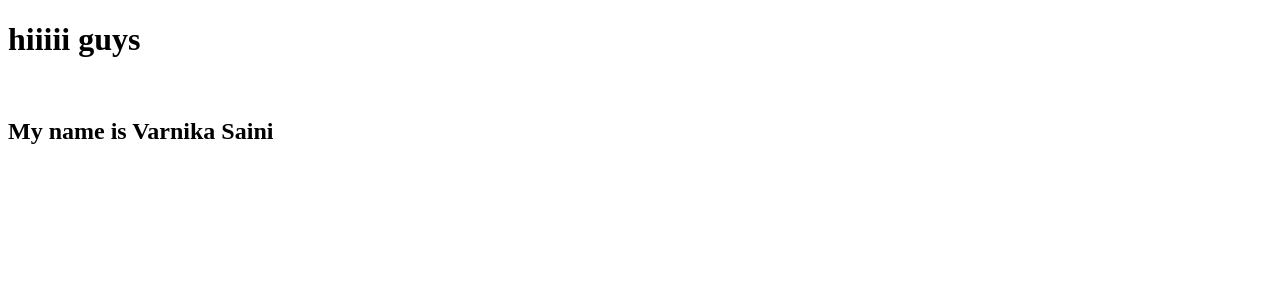
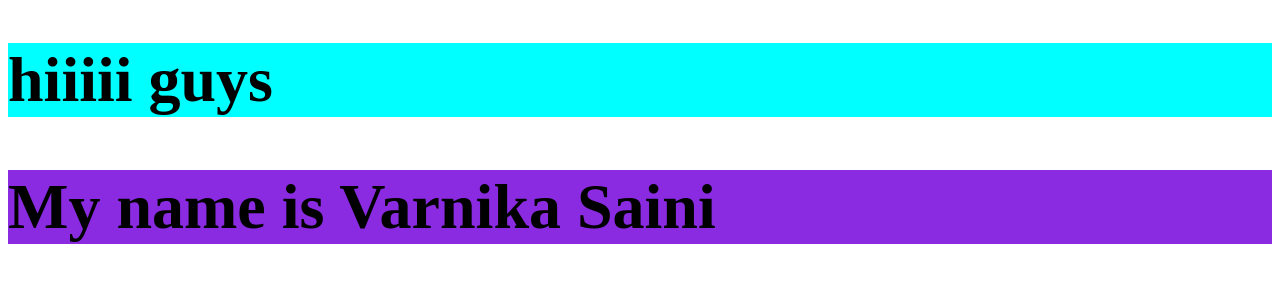
Before and after one commit to varnika-saini/second-Project, a plain HTML site: page SecondProject-MIN/index.html in a window 1280 px wide. Drawn offline with Linux system fonts and the light colour scheme.

Commit message:
add new file

```diff
--- /dev/null
+++ b/SecondProject-MIN/index.css
@@ -0,0 +1,8 @@
+h2{
+    background-color: blueviolet;
+    font-size: 4rem;
+}
+h1{
+    font-size: 4rem;
+    background-color: aqua;
+}
--- a/SecondProject-MIN/index.html
+++ b/SecondProject-MIN/index.html
@@ -3,12 +3,13 @@
 <head>
     <meta charset="UTF-8">
     <meta name="viewport" content="width=device-width, initial-scale=1.0">
+    <link rel="stylesheet" href="index.css">
     <title>Document</title>
 </head>
 <body>
     <h1>hiiiii guys</h1>
-    <br>
     <h2>My name is Varnika Saini </h2>
+
 
 </body>
 </html>
```
